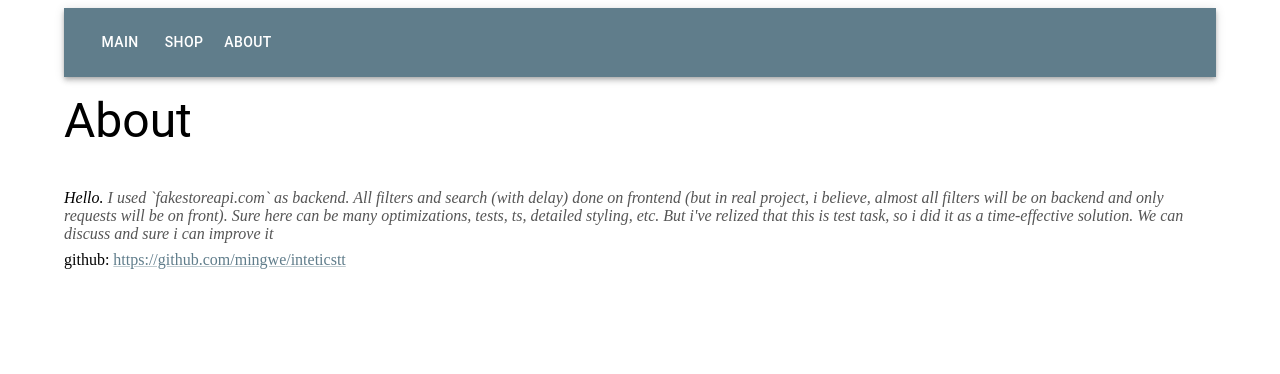
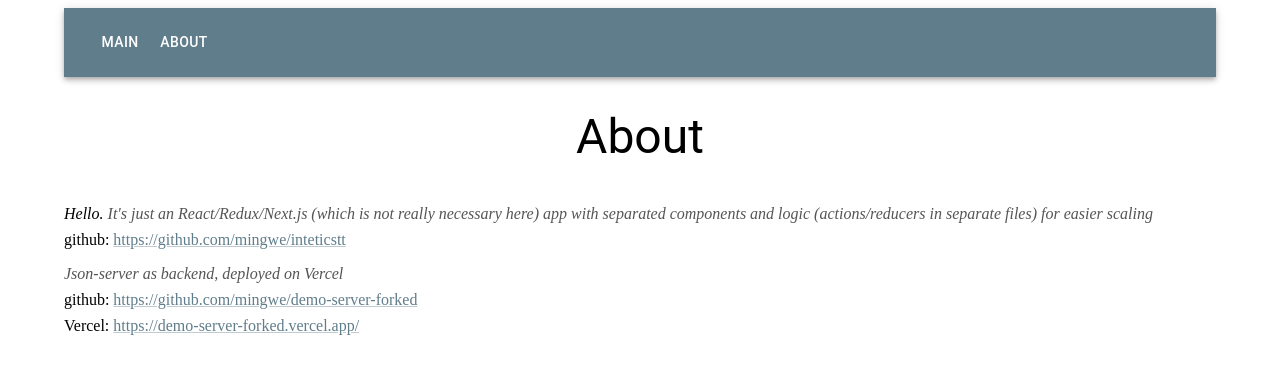
Before and after one commit to mingwe/inteticstt, a Next.js app: page /about in a window 1280 px wide. Shown: the top 374 px of the page. Built offline with nearby package versions, Linux system fonts and the light colour scheme.

Commit message:
remove main page

```diff
--- a/pages/about.js
+++ b/pages/about.js
@@ -1,11 +1,14 @@
 import React from 'react'
 import { MainContainer } from '../src/components/containers/MainContainer'
-import { AppInfo } from '../src/components/AppInfo'
+import { AppInfo } from '../src/components/misc/AppInfo'
+import { Grid } from '@mui/material'
 
 const About = () => {
   return (
     <MainContainer title={'About'} keywords={'about, app info'}>
-      <AppInfo/>
+      <Grid item xs={12}>
+        <AppInfo/>
+      </Grid>
     </MainContainer>
   )
 }
--- a/src/components/AppInfo.js
+++ /dev/null
@@ -1,32 +0,0 @@
-import React from 'react'
-import { Link, Typography } from '@mui/material'
-
-export const AppInfo = () => {
-  const description = 'I used `fakestoreapi.com` as backend. All filters and search (with delay) done on frontend (but in real project, i believe, almost all filters will be on backend and only requests will be on front). Sure here can be many optimizations, tests, ts, detailed styling, etc. But i\'ve relized that this is test task, so i did it as a time-effective solution. We can discuss and sure i can improve it'
-  return (
-    <>
-      <Typography
-        variant={'h3'}
-        textAlign={'left'}
-        mb={5}
-      >
-        About
-      </Typography>
-      <Typography
-        variant={'description'}
-        color={'#555'}
-        fontStyle={'italic'}
-      >
-        <Typography variant={'description'} color={'#000'} fontStyle={'italic'}>Hello. </Typography>
-        {description}
-      </Typography>
-      <Typography
-        variant={'description'}
-        component={'p'}
-        mt={1}
-      >
-        github: <Link href={'https://github.com/mingwe/inteticstt'} target={'_blank'}>https://github.com/mingwe/inteticstt</Link>
-      </Typography>
-    </>
-  )
-}
--- a/src/components/containers/MainContainer.js
+++ b/src/components/containers/MainContainer.js
@@ -1,7 +1,7 @@
 import React from 'react'
 import Navbar from '../navbar'
 import Head from 'next/head';
-import { Container, createTheme, Grid, ThemeProvider } from '@mui/material'
+import { Container, createTheme, Grid, ThemeProvider, Typography } from '@mui/material'
 import { blueGrey, grey } from '@mui/material/colors'
 import { Provider } from 'react-redux'
 import store from '../../redux/store/store'
@@ -11,10 +11,10 @@ const pages = [ // temp list here, sure it needs to be done via props
     name: 'Main',
     url: '/'
   },
-  {
-    name: 'Shop',
-    url: '/shop'
-  },
+  // {
+  //   name: 'Shop',
+  //   url: '/shop'
+  // },
   {
     name: 'About',
     url: '/about'
@@ -48,7 +48,16 @@ export const MainContainer = ({ children, title, keywords }) => {
                 <Navbar pages={pages}/>
               </Grid>
               <Grid item xs={12}>
-                <Grid container>
+                <Typography
+                  variant={'h3'}
+                  textAlign={'center'}
+                  mt={2}
+                >
+                  {title}
+                </Typography>
+              </Grid>
+              <Grid item xs={12}>
+                <Grid container pt={5}>
                   {children}
                 </Grid>
               </Grid>
--- /dev/null
+++ b/src/components/misc/AppInfo.js
@@ -0,0 +1,49 @@
+import React from 'react'
+import { Link, Typography } from '@mui/material'
+
+export const AppInfo = () => {
+  const description = 'It\'s just an React/Redux/Next.js (which is not really necessary here) app with separated components and logic (actions/reducers in separate files) for easier scaling'
+  const backendInfo = 'Json-server as backend, deployed on Vercel'
+  return (
+    <>
+      <Typography
+        variant={'description'}
+        color={'#555'}
+        fontStyle={'italic'}
+      >
+        <Typography variant={'description'} color={'#000'} fontStyle={'italic'}>Hello. </Typography>
+        {description}
+      </Typography>
+      <Typography
+        variant={'description'}
+        component={'p'}
+        mt={1}
+        mb={2}
+      >
+        github: <Link href={'https://github.com/mingwe/inteticstt'} target={'_blank'}>https://github.com/mingwe/inteticstt</Link>
+      </Typography>
+      <Typography
+        variant={'description'}
+        color={'#555'}
+        fontStyle={'italic'}
+        mt={5}
+      >
+        {backendInfo}
+      </Typography>
+      <Typography
+        variant={'description'}
+        component={'p'}
+        mt={1}
+      >
+        github: <Link href={'https://github.com/mingwe/demo-server-forked'} target={'_blank'}>https://github.com/mingwe/demo-server-forked</Link>
+      </Typography>
+      <Typography
+        variant={'description'}
+        component={'p'}
+        mt={1}
+      >
+        Vercel: <Link href={'https://demo-server-forked.vercel.app/'} target={'_blank'}>https://demo-server-forked.vercel.app/</Link>
+      </Typography>
+    </>
+  )
+}
```
Also changed, not shown: pages/index.js (+21 -4 lines), pages/shop.js (deleted, +0 -28 lines).
